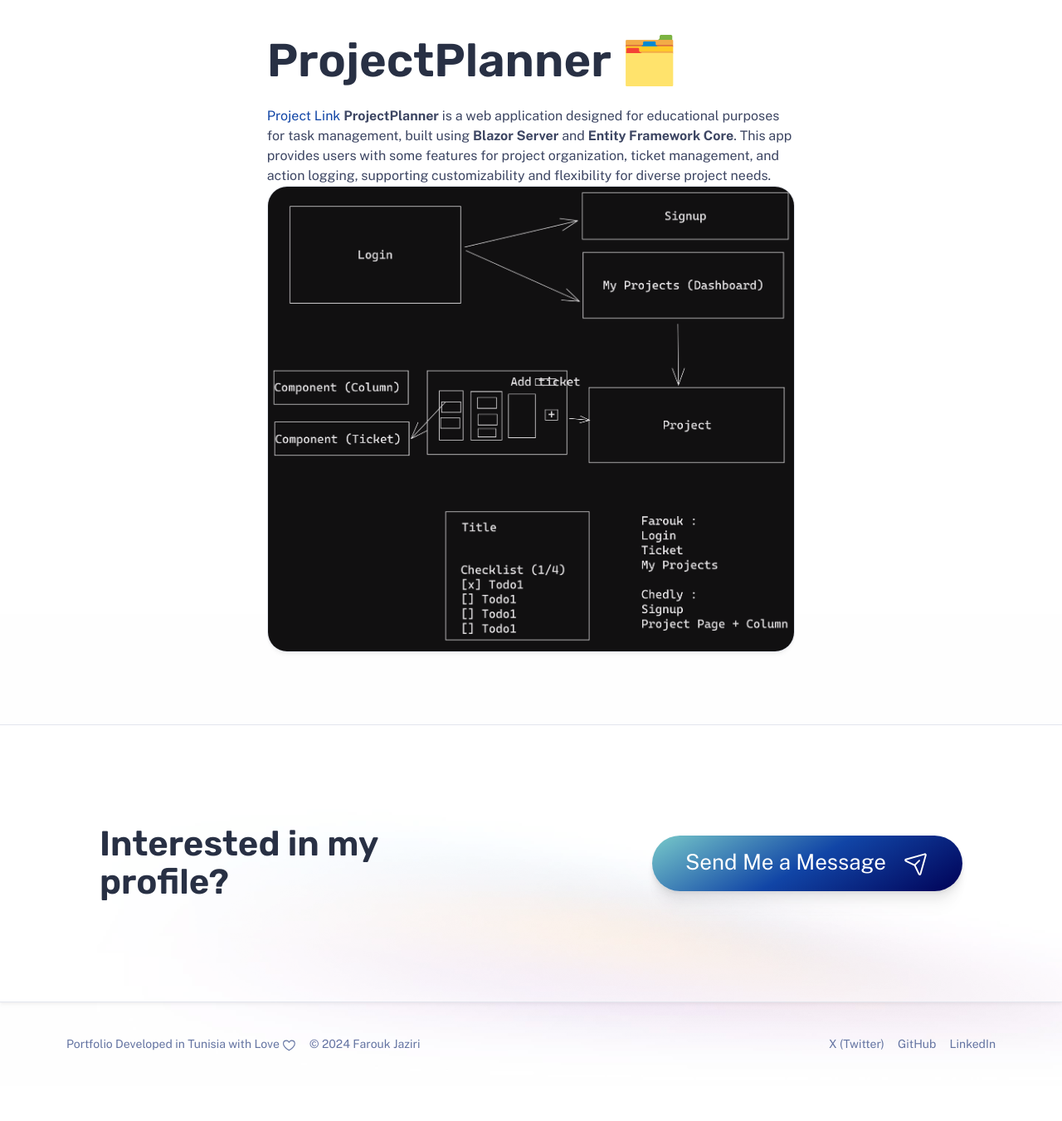
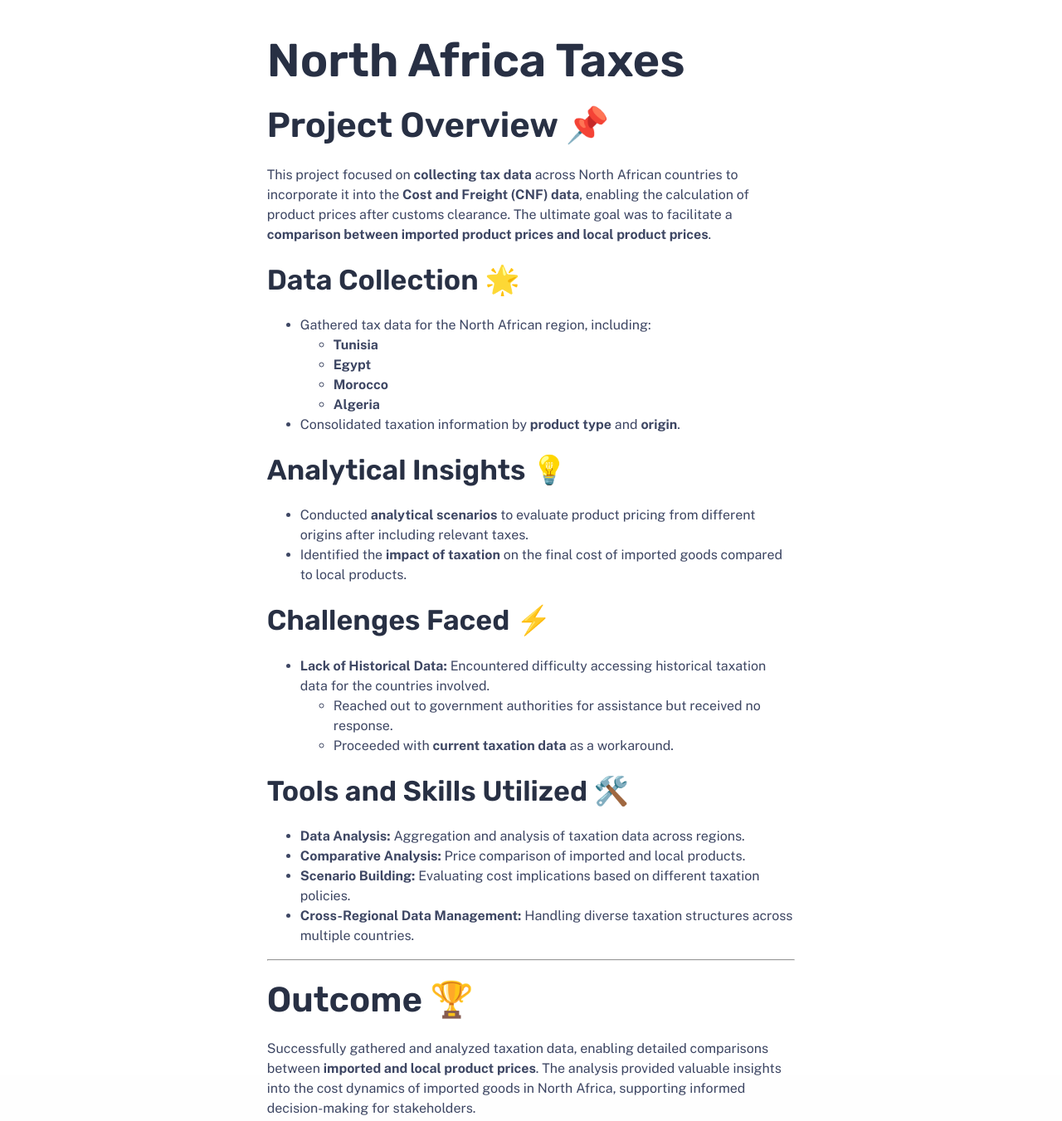
Before and after one commit to djazirifarouk/Portfolio, an Astro site: page /work/tax in a window 1280 px wide. Shown: the part 1080-2431 px from the top of the page at 83% size. Before the commit the page ends 2389 px from the top, so only its background shows below. Built offline with nearby package versions, Linux system fonts and the light colour scheme; Astro itself is replaced by a stand-in of ours.

Commit message:
Added Tax

```diff
--- a/src/content/work/tax.md
+++ b/src/content/work/tax.md
@@ -18,7 +18,34 @@ tags:
 #   - Model training and evaluation
 ---
 
-## ProjectPlanner 🗂️
-[Project Link](https://github.com/djazirifarouk/ProjectPlanner)
-**ProjectPlanner** is a web application designed for educational purposes for task management, built using **Blazor Server** and **Entity Framework Core**. This app provides users with some features for project organization, ticket management, and action logging, supporting customizability and flexibility for diverse project needs.
-![Project Workflow](/assets/project_planner/Workflow.png)
+## North Africa Taxes
+
+### Project Overview 📌
+This project focused on **collecting tax data** across North African countries to incorporate it into the **Cost and Freight (CNF) data**, enabling the calculation of product prices after customs clearance. The ultimate goal was to facilitate a **comparison between imported product prices and local product prices**.
+
+#### Data Collection 🌟
+- Gathered tax data for the North African region, including:
+  - **Tunisia**
+  - **Egypt**
+  - **Morocco**
+  - **Algeria**
+- Consolidated taxation information by **product type** and **origin**.
+
+#### Analytical Insights 💡
+- Conducted **analytical scenarios** to evaluate product pricing from different origins after including relevant taxes.
+- Identified the **impact of taxation** on the final cost of imported goods compared to local products.
+
+#### Challenges Faced ⚡
+- **Lack of Historical Data:** Encountered difficulty accessing historical taxation data for the countries involved.
+  - Reached out to government authorities for assistance but received no response.
+  - Proceeded with **current taxation data** as a workaround.
+
+#### Tools and Skills Utilized 🛠️
+- **Data Analysis:** Aggregation and analysis of taxation data across regions.
+- **Comparative Analysis:** Price comparison of imported and local products.
+- **Scenario Building:** Evaluating cost implications based on different taxation policies.
+- **Cross-Regional Data Management:** Handling diverse taxation structures across multiple countries.
+
+---
+### Outcome 🏆
+Successfully gathered and analyzed taxation data, enabling detailed comparisons between **imported and local product prices**. The analysis provided valuable insights into the cost dynamics of imported goods in North Africa, supporting informed decision-making for stakeholders.
```
